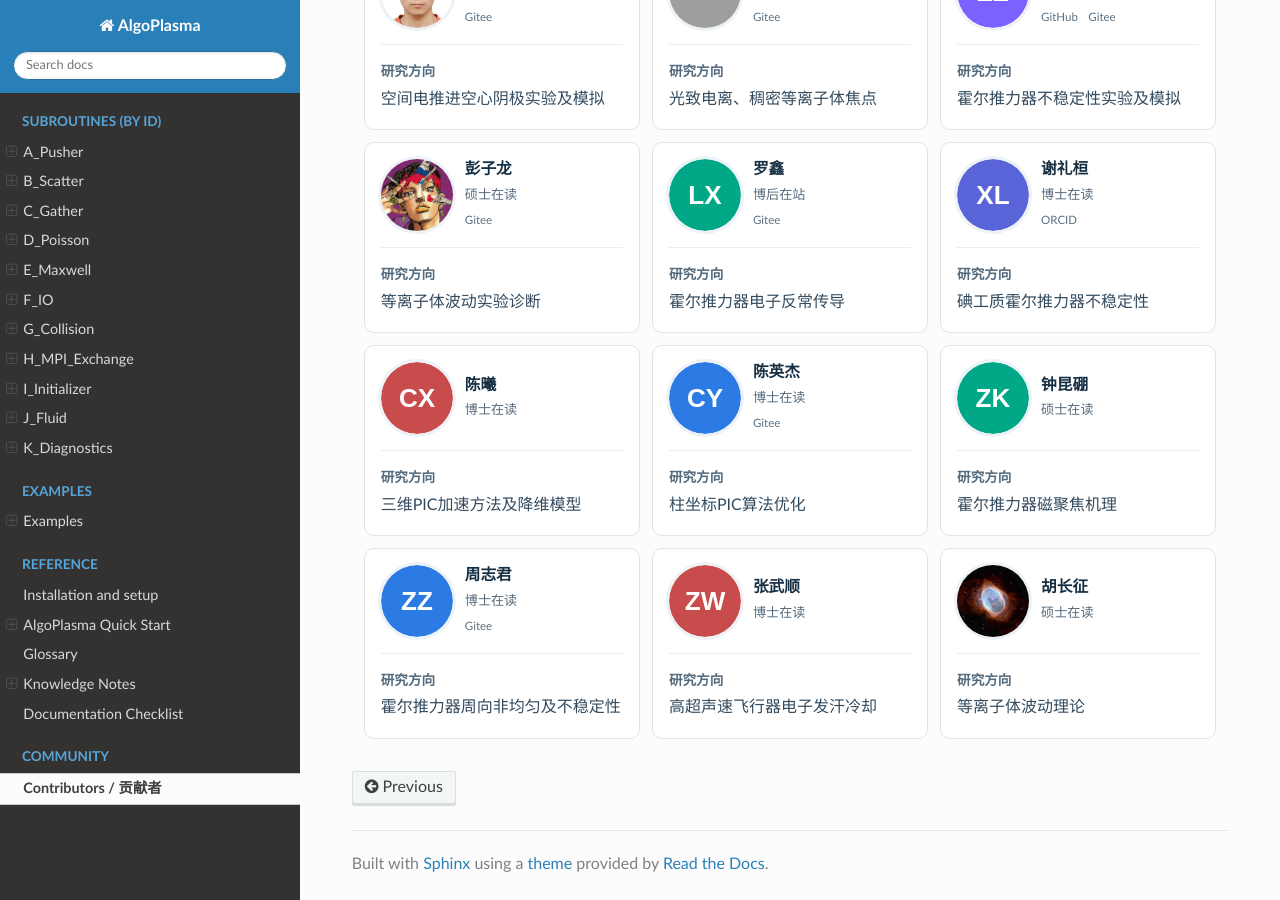
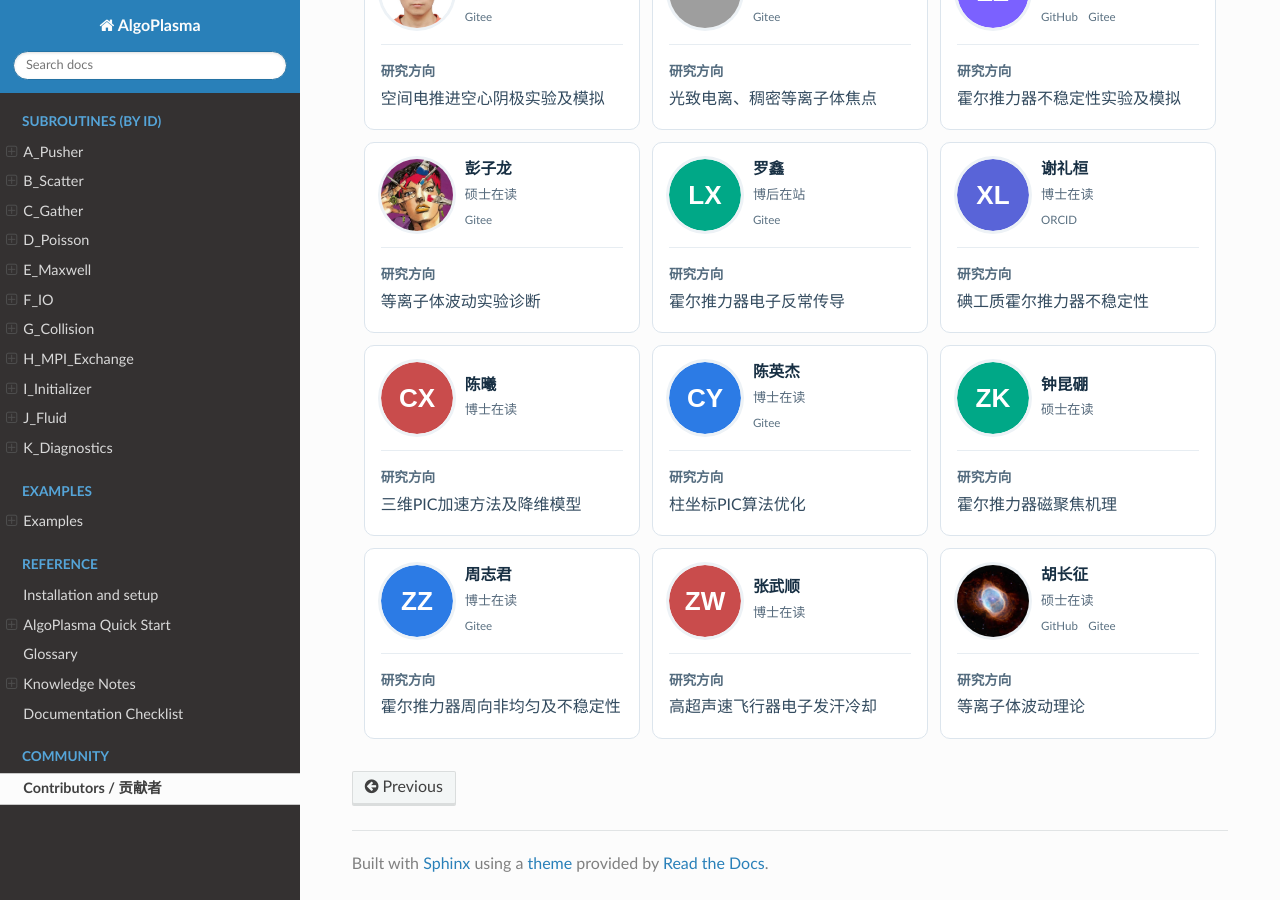
Before and after one commit to AlgoPlasma/AlgoPlasma, a Sphinx documentation site: the page built from docs/source/community/contributors.md, in a window 1280 px wide and 900 px high, scrolled down 858 px. Built offline with Sphinx 7.4.7 and the Read the Docs theme 3.1.0, drawn with Linux system fonts in a browser that asks for light colours; formulas are drawn with MathJax 3; pages that are not in the unit, such as notebooks, are missing from menus; the version number could not be read and is left out; grey boxes are pictures that could not be loaded.

Commit message:
docs: add GitHub and Gitee profiles for Changzheng Hu

```diff
--- a/contributors.yml
+++ b/contributors.yml
@@ -323,6 +323,8 @@ contributors:
 
   - name: Changzheng Hu
     name_zh: 胡长征
+    github: darlingdefender
+    gitee: hu-changzheng1
     role: maintainer
     academic_status:
       zh: 硕士在读
--- a/docs/source/community/contributors.md
+++ b/docs/source/community/contributors.md
@@ -191,10 +191,11 @@
     </td>
     <td width="33.333%" valign="top">
       <div class="ap-member-profile">
-        <span class="ap-member-avatar"><img src="../_static/contributors/huchangzheng.jpg" width="72" height="72" alt="胡长征"></span>
+        <span class="ap-member-avatar"><a href="https://github.com/darlingdefender"><img src="../_static/contributors/huchangzheng.jpg" width="72" height="72" alt="胡长征"></a></span>
         <div class="ap-member-identity">
-          <strong>胡长征</strong><br>
+          <strong><a href="https://github.com/darlingdefender">胡长征</a></strong><br>
           <span class="ap-member-status">硕士在读</span>
+          <br><small class="ap-member-links"><a href="https://github.com/darlingdefender">GitHub</a> <a href="https://gitee.com/hu-changzheng1">Gitee</a></small>
         </div>
       </div>
       <div class="ap-member-details">
@@ -386,10 +387,11 @@
     </td>
     <td width="33.333%" valign="top">
       <div class="ap-member-profile">
-        <span class="ap-member-avatar"><img src="../_static/contributors/huchangzheng.jpg" width="72" height="72" alt="Changzheng Hu"></span>
+        <span class="ap-member-avatar"><a href="https://github.com/darlingdefender"><img src="../_static/contributors/huchangzheng.jpg" width="72" height="72" alt="Changzheng Hu"></a></span>
         <div class="ap-member-identity">
-          <strong>Changzheng Hu</strong><br>
+          <strong><a href="https://github.com/darlingdefender">Changzheng Hu</a></strong><br>
           <span class="ap-member-status">Master&#x27;s Student</span>
+          <br><small class="ap-member-links"><a href="https://github.com/darlingdefender">GitHub</a> <a href="https://gitee.com/hu-changzheng1">Gitee</a></small>
         </div>
       </div>
       <div class="ap-member-details">
```
